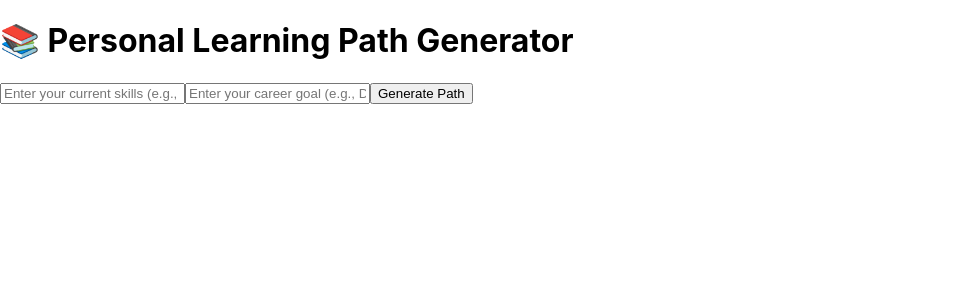
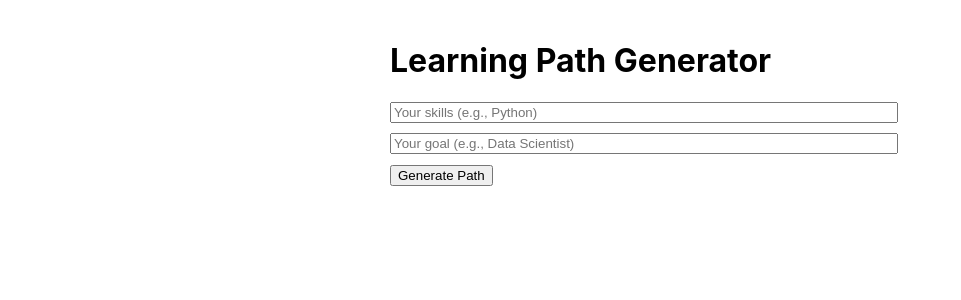
Before and after one commit to Umeshinduranga/PathFlow, a React (Create React App) app in the folder client/: page / in a window 1280 px wide. Shown: the top 300 px of the page, without its empty margins (0-961 px from the left). Built offline with nearby package versions, Linux system fonts and the light colour scheme.

Commit message:
refactor App component layout and improve user input styles; streamline MongoDB environment variable loading

```diff
--- a/client/src/App.js
+++ b/client/src/App.js
@@ -29,40 +29,41 @@ function App() {
   };
 
   return (
-    <div className="app-container">
-      <h1>📚 Personal Learning Path Generator</h1>
+    <div style={{ padding: "20px", maxWidth: "500px", margin: "auto" }}>
+      <h1>Learning Path Generator</h1>
 
-      <div className="card">
+      {/* Form to collect user input */}
       <form onSubmit={handleSubmit}>
         <input
           type="text"
-            placeholder="Enter your current skills (e.g., Python, HTML)"
+          placeholder="Your skills (e.g., Python)"
           value={skills}
           onChange={(e) => setSkills(e.target.value)}
+          style={{ display: "block", width: "100%", marginBottom: "10px" }}
         />
         <input
           type="text"
-            placeholder="Enter your career goal (e.g., Data Scientist)"
+          placeholder="Your goal (e.g., Data Scientist)"
           value={goal}
           onChange={(e) => setGoal(e.target.value)}
+          style={{ display: "block", width: "100%", marginBottom: "10px" }}
         />
         <button type="submit">Generate Path</button>
       </form>
-      </div>
 
+      {/* Show the results */}
       {steps.length > 0 && (
-        <div className="results-card">
-          <h2>🚀 Your Learning Path</h2>
-          <ol>
+        <div style={{ marginTop: "20px" }}>
+          <h2>Your Learning Path:</h2>
+          <ul>
             {steps.map((step, index) => (
               <li key={index}>{step}</li>
             ))}
-          </ol>
+          </ul>
         </div>
       )}
     </div>
   );
-
 }
 
 export default App;
```
Also changed, not shown: 1 other file (tests, documents, lock files or other folders). Lines whose indentation alone changed are shown as unchanged.
